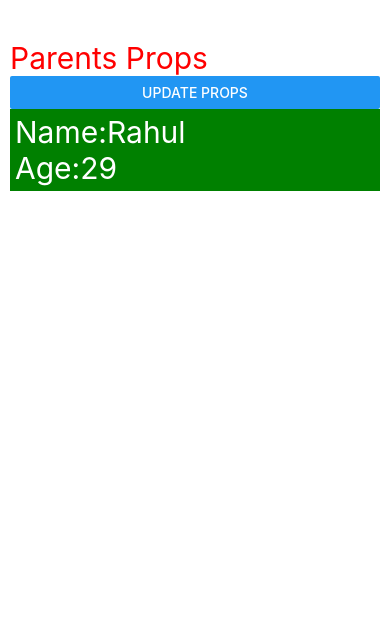
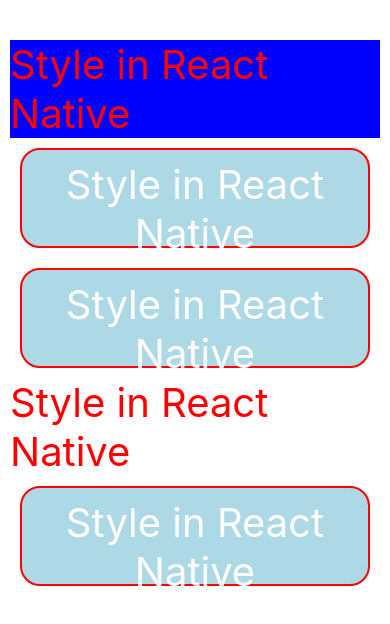
Before and after one commit to S121996/react-native, a React Native app: screen / in a window 390 px wide. Shown: the top 624 px of the page. Built offline with nearby package versions, Linux system fonts and the light colour scheme.

Commit message:
style  in  react native

```diff
--- a/App.js
+++ b/App.js
@@ -17,7 +17,8 @@
 // import Components from './src/components/Practice/Components';
 // import ButtononPress from './src/components/Practice/ButtononPress';
 // import State from './src/components/Practice/state';
-import PropsUse from './src/components/Practice/Props';
+// import PropsUse from './src/components/Practice/Props';
+import Style from './src/components/Practice/style';
 const App = () => {
   const styles = StyleSheet.create({
 
@@ -34,8 +35,8 @@
  {/* <Components/> */}
  {/* <ButtononPress/> */}
  {/* <State/> */}
- <PropsUse/>
-
+ {/* <PropsUse/> */}
+<Style/>
      {/* <BasicsOne/> */}
     {/* <Todolist/> */}
     {/* <ImageComponent/> */}
--- /dev/null
+++ b/src/components/Practice/style.js
@@ -0,0 +1,33 @@
+import { View, Text ,StyleSheet } from 'react-native'
+import React from 'react'
+
+const Style = () => {
+  return (
+    <View>
+      <Text style={{fontSize:40,color:'red', backgroundColor:'blue'}}>Style in React Native</Text>
+      <Text style={styles.textBox}>Style in React Native</Text>
+      <Text style={styles.textBox}>Style in React Native</Text>
+      <Text style={{fontSize:40,color:'red'}}>Style in React Native</Text>
+      <Text style={styles.textBox}>Style in React Native</Text>
+
+    </View>
+  )
+};
+
+const styles=StyleSheet.create({
+    textBox:{
+        color: '#fff',
+        fontSize:40,
+        backgroundColor:'lightblue',
+        margin:10,
+        padding:10,
+        borderRadius:20,
+        height:100,
+        textAlign:'center',
+        textAlignVertical:'center',
+        borderColor:'red',
+        borderWidth:2
+    }
+})
+
+export default Style
```
